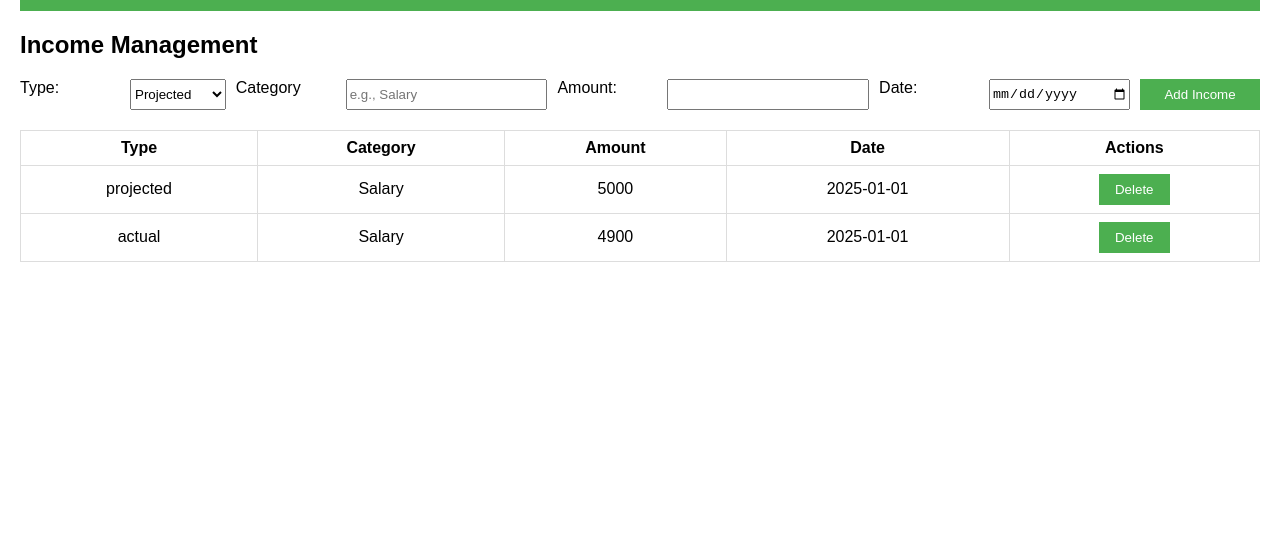
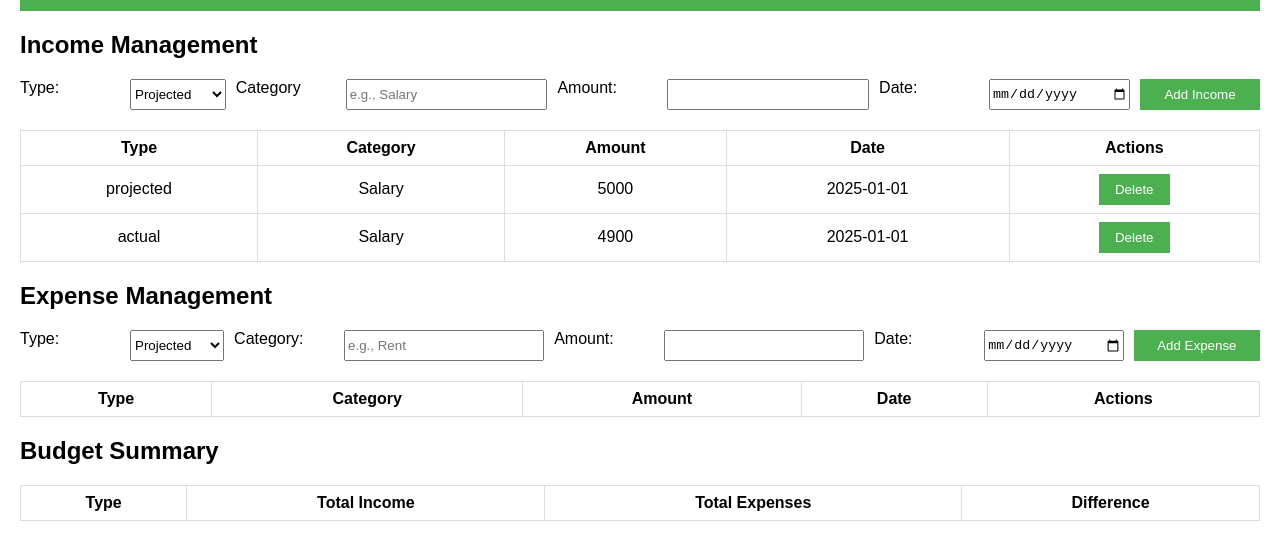
Before and after one commit to Kumagai6824/household-expenses-managing-api, a plain HTML site: page frontend/index.html in a window 1280 px wide. Shown: the part 109-668 px from the top of the page. Drawn offline with Linux system fonts and the light colour scheme.

Commit message:
adding expense-section and summary section to index.html

```diff
--- a/frontend/index.html
+++ b/frontend/index.html
@@ -42,7 +42,55 @@
             </tbody>
         </table>
     </section>
+    <section id="expense-section">
+        <h2>Expense Management</h2>
+        <form id="expense-form">
+            <label for="expense-type">Type:</label>
+            <select id="expense-type" name="type">
+                <option value="projected">Projected</option>
+                <option value="actual">Actual</option>
+            </select>
+            <label for="expense-category">Category:</label>
+            <input type="text" id="expense-category" name="category" placeholder="e.g., Rent">
+            <label for="expense-amount">Amount:</label>
+            <input type="number" id="expense-amount" name="amount">
+            <label for="expense-date">Date:</label>
+            <input type="date" id="expense-date" name="date">
+            <button type="submit">Add Expense</button>
+        </form>
+        <table id="expense-table">
+            <thead>
+            <tr>
+                <th>Type</th>
+                <th>Category</th>
+                <th>Amount</th>
+                <th>Date</th>
+                <th>Actions</th>
+            </tr>
+            </thead>
+            <tbody>
+            <!-- Expense entries will appear here -->
+            </tbody>
+        </table>
+    </section>
 
+    <!-- Summary Section -->
+    <section id="summary-section">
+        <h2>Budget Summary</h2>
+        <table id="summary-table">
+            <thead>
+            <tr>
+                <th>Type</th>
+                <th>Total Income</th>
+                <th>Total Expenses</th>
+                <th>Difference</th>
+            </tr>
+            </thead>
+            <tbody>
+            <!-- Summary values will appear here -->
+            </tbody>
+        </table>
+    </section>
 </main>
 <script src="js/app.js"></script>
 </body>
```
